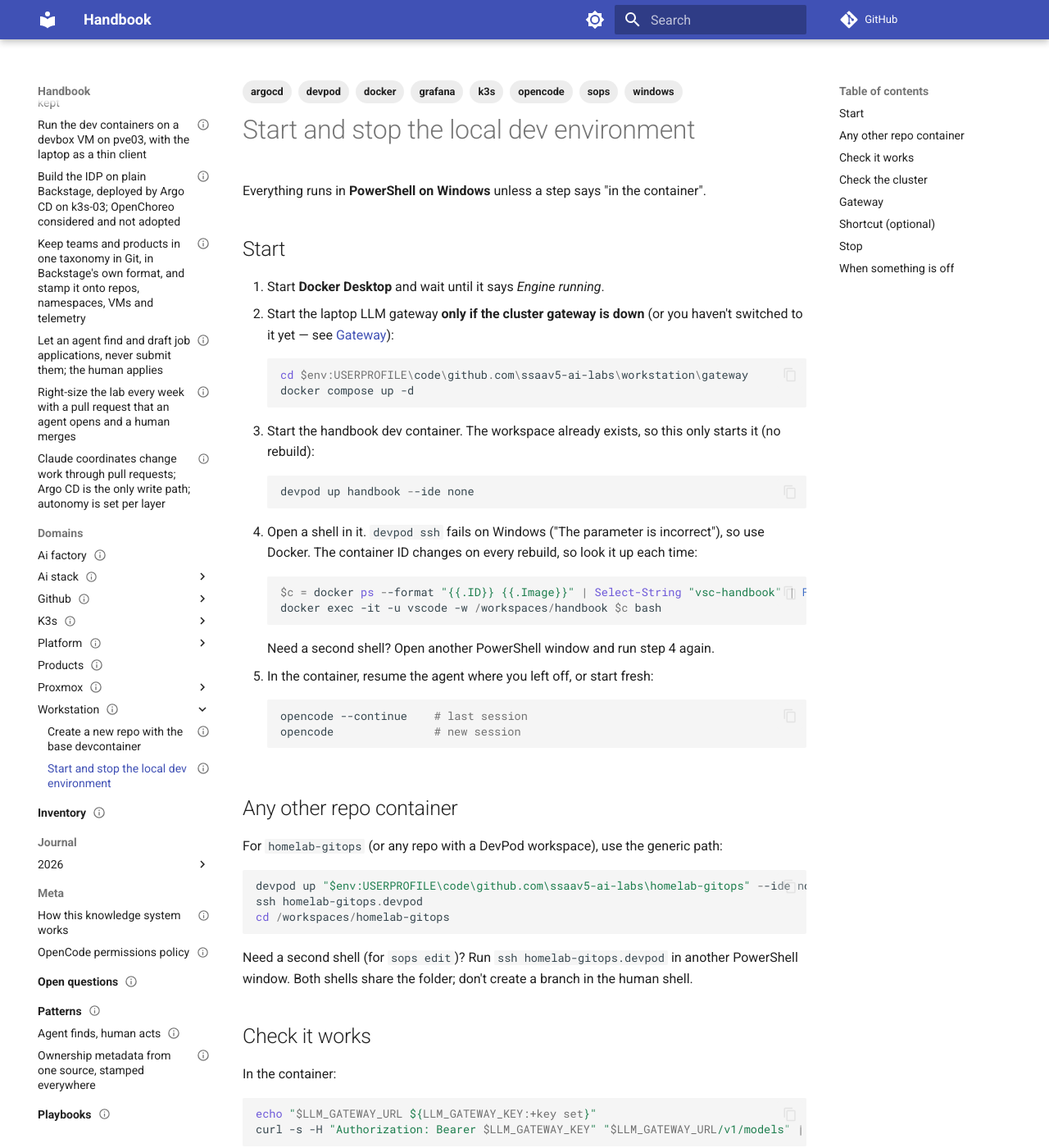
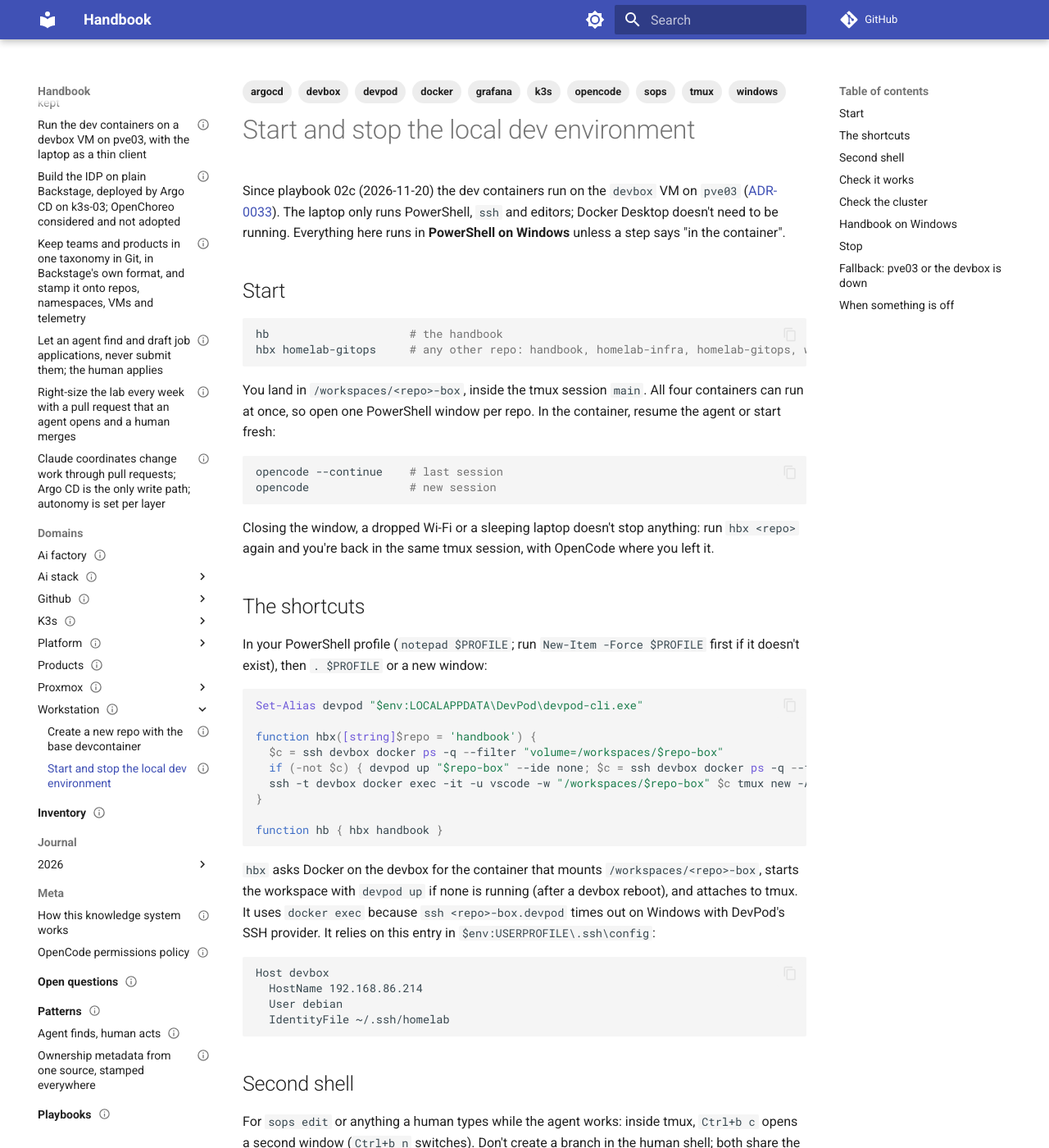
Before and after one commit to ssaav5-ai-labs/handbook, an MkDocs documentation site: the page built from docs/domains/workstation/runbook-daily-start.md, in a window 1280 px wide and 1400 px high. Shown: the whole window at 82% size. Built offline with MkDocs 1.6.1 and Material for MkDocs 9.7.7, drawn with Linux system fonts in a browser that asks for light colours; comment, search, counter and statistics services are not loaded; some of the changed text lies outside the part shown.

Commit message:
02c run: devbox in use, hbx daily start, playbook fixes
Playbook 02c ran 2026-11-20. Journal entry; the daily-start runbook now
uses hbx/hb on the devbox (docker exec, since DevPod's .devpod SSH
entries time out on Windows) with hbl as the laptop fallback; the
playbook gets the fixes from the run (.env before tofu plan, folder is
/workspaces/<repo>-box, known_hosts, docker exec instead of .devpod).
Workstation overview, reference-proxmox (devbox row, pve03 spare) and
hardware updated; catalog marks 02c done.

Co-Authored-By: Claude Opus 5.5 <noreply@anthropic.com>
Claude-Session: https://claude.ai/code/session_01S8kwfAk3gy9sAPgaXgyfD3

````diff
--- a/docs/domains/workstation/runbook-daily-start.md
+++ b/docs/domains/workstation/runbook-daily-start.md
@@ -1,116 +1,124 @@
 ---
 type: runbook
 title: Start and stop the local dev environment
-description: Daily routine on the Windows laptop - start the laptop gateway (fallback), start any repo's dev container, open a shell, resume the agent, check the cluster, and shut down.
+description: Daily routine - open any repo's dev container on the devbox VM with hbx (inside tmux), resume the agent, check the cluster; the laptop containers (hbl) are the fallback when pve03 is down.
 domain: workstation
-tags: [devpod, docker, windows, opencode, k3s, argocd, grafana, sops]
+tags: [devpod, docker, windows, opencode, k3s, argocd, grafana, sops, devbox, tmux]
 status: active
 visibility: public
 reuse: lab-specific
 created: 2026-10-23
-updated: 2026-11-04
-related: [index.md, ../../../playbooks/00-workstation-knowledge/PLAYBOOK.md, ../ai-stack/runbook-gateway-fallback.md]
+updated: 2026-11-20
+related: [index.md, ../../../playbooks/00-workstation-knowledge/PLAYBOOK.md, ../../../playbooks/02c-devbox/PLAYBOOK.md, ../../decisions/0033-dev-containers-on-a-devbox-vm.md, ../ai-stack/runbook-gateway-fallback.md]
 ---
 
 # Start and stop the local dev environment
 
-Everything runs in **PowerShell on Windows** unless a step says "in the container".
+Since playbook 02c (2026-11-20) the dev containers run on the `devbox` VM on `pve03` ([ADR-0033](../../decisions/0033-dev-containers-on-a-devbox-vm.md)). The laptop only runs PowerShell, `ssh` and editors; Docker Desktop doesn't need to be running. Everything here runs in **PowerShell on Windows** unless a step says "in the container".
 
 ## Start
 
-1. Start **Docker Desktop** and wait until it says *Engine running*.
-2. Start the laptop LLM gateway **only if the cluster gateway is down** (or you haven't switched to it yet — see [Gateway](#gateway)):
-   ```powershell
-   cd $env:USERPROFILE\code\github.com\ssaav5-ai-labs\workstation\gateway
-   docker compose up -d
-   ```
-3. Start the handbook dev container. The workspace already exists, so this only starts it (no rebuild):
-   ```powershell
-   devpod up handbook --ide none
-   ```
-4. Open a shell in it. `devpod ssh` fails on Windows ("The parameter is incorrect"), so use Docker. The container ID changes on every rebuild, so look it up each time:
-   ```powershell
-   $c = docker ps --format "{{.ID}} {{.Image}}" | Select-String "vsc-handbook" | ForEach-Object { $_.Line.Split(" ")[0] } | Select-Object -First 1
-   docker exec -it -u vscode -w /workspaces/handbook $c bash
-   ```
-   Need a second shell? Open another PowerShell window and run step 4 again.
-5. In the container, resume the agent where you left off, or start fresh:
-   ```bash
-   opencode --continue    # last session
-   opencode               # new session
-   ```
+```powershell
+hb                     # the handbook
+hbx homelab-gitops     # any other repo: handbook, homelab-infra, homelab-gitops, workstation
+```
 
-## Any other repo container
+You land in `/workspaces/<repo>-box`, inside the tmux session `main`. All four containers can run at once, so open one PowerShell window per repo. In the container, resume the agent or start fresh:
 
-For `homelab-gitops` (or any repo with a DevPod workspace), use the generic path:
+```bash
+opencode --continue    # last session
+opencode               # new session
+```
+
+Closing the window, a dropped Wi-Fi or a sleeping laptop doesn't stop anything: run `hbx <repo>` again and you're back in the same tmux session, with OpenCode where you left it.
+
+## The shortcuts
+
+In your PowerShell profile (`notepad $PROFILE`; run `New-Item -Force $PROFILE` first if it doesn't exist), then `. $PROFILE` or a new window:
 
 ```powershell
-devpod up "$env:USERPROFILE\code\github.com\ssaav5-ai-labs\homelab-gitops" --ide none
-ssh homelab-gitops.devpod
-cd /workspaces/homelab-gitops
+Set-Alias devpod "$env:LOCALAPPDATA\DevPod\devpod-cli.exe"
+
+function hbx([string]$repo = 'handbook') {
+  $c = ssh devbox docker ps -q --filter "volume=/workspaces/$repo-box"
+  if (-not $c) { devpod up "$repo-box" --ide none; $c = ssh devbox docker ps -q --filter "volume=/workspaces/$repo-box" }
+  ssh -t devbox docker exec -it -u vscode -w "/workspaces/$repo-box" $c tmux new -A -s main
+}
+
+function hb { hbx handbook }
 ```
 
-Need a second shell (for `sops edit`)? Run `ssh homelab-gitops.devpod` in another PowerShell window. Both shells share the folder; don't create a branch in the human shell.
+`hbx` asks Docker on the devbox for the container that mounts `/workspaces/<repo>-box`, starts the workspace with `devpod up` if none is running (after a devbox reboot), and attaches to tmux. It uses `docker exec` because `ssh <repo>-box.devpod` times out on Windows with DevPod's SSH provider. It relies on this entry in `$env:USERPROFILE\.ssh\config`:
+
+```
+Host devbox
+  HostName 192.168.86.214
+  User debian
+  IdentityFile ~/.ssh/homelab
+```
+
+## Second shell
+
+For `sops edit` or anything a human types while the agent works: inside tmux, `Ctrl+b c` opens a second window (`Ctrl+b n` switches). Don't create a branch in the human shell; both share the folder.
 
 ## Check it works
 
 In the container:
 ```bash
-echo "$LLM_GATEWAY_URL ${LLM_GATEWAY_KEY:+key set}"
+echo "$LLM_GATEWAY_URL ${LLM_GATEWAY_KEY:+key set} ${GH_TOKEN:+gh set}"
 curl -s -H "Authorization: Bearer $LLM_GATEWAY_KEY" "$LLM_GATEWAY_URL/v1/models" | grep -o '"id":"[^"]*"'
 ```
-You should see the URL, `key set`, and the aliases fast, code, reason and local. OpenCode's footer should show `code · LLM gateway`.
+You should see the URL, `key set gh set`, and the aliases fast, code, reason and local. OpenCode's footer should show `code`.
 
 ## Check the cluster
 
-In the `homelab-gitops` shell:
+In any container:
 
 ```bash
-kubectl get nodes                 # both Ready
+kubectl get nodes                 # three Ready
 kubectl -n argocd get applications
 ```
 
 In Grafana Cloud (`https://<stack>.grafana.net`) → **Alerting → Alert rules** → `homelab` folder: `LabSilent` is `Normal`. Argo CD apps are `Synced`/`Healthy`.
 
-## Gateway
+## Handbook on Windows
 
-The cluster gateway (`http://llm.<k3s-01-ip>.nip.io`) is primary after playbook 05; the laptop Compose gateway is the fallback. Keep the laptop gateway running until `LLM_GATEWAY_URL` is switched, then start it only when the cluster is down. See [the fallback runbook](../ai-stack/runbook-gateway-fallback.md).
+Obsidian and OpenKnowledge edit the Windows clone, which is no longer what the containers mount (they mount the devbox clone). `git pull` in `%USERPROFILE%\code\github.com\ssaav5-ai-labs\handbook` before editing there, and push through a PR as usual.
 
-## Shortcut (optional)
+## Stop
 
-Add this to your PowerShell profile (`notepad $PROFILE`), open a new window, and then `hb` (short for "handbook") does steps 1-4 in one go, starting Docker Desktop if it isn't running:
+Nothing to do. The containers keep running on the devbox. Optionally `devpod stop <repo>-box` to free memory on the devbox.
+
+## Fallback: pve03 or the devbox is down
+
+Start Docker Desktop and use the laptop workspaces as before, one at a time (the laptop has 8 GB). Add this to the profile too:
+
 ```powershell
-function hb {
+function hbl([string]$repo = 'handbook') {
   docker info *> $null
   if ($LASTEXITCODE -ne 0) {
     Start-Process "$env:ProgramFiles\Docker\Docker\Docker Desktop.exe"
     Write-Host "Waiting for Docker Desktop..."
     do { Start-Sleep 3; docker info *> $null } while ($LASTEXITCODE -ne 0)
   }
-  docker compose -f "$env:USERPROFILE\code\github.com\ssaav5-ai-labs\workstation\gateway\compose.yaml" up -d
-  devpod up handbook --ide none
-  $c = docker ps --format "{{.ID}} {{.Image}}" | Select-String "vsc-handbook" | ForEach-Object { $_.Line.Split(" ")[0] } | Select-Object -First 1
-  docker exec -it -u vscode -w /workspaces/handbook $c bash
+  devpod up $repo --ide none
+  $c = docker ps --format "{{.ID}} {{.Image}}" | Select-String "vsc-$repo" | ForEach-Object { $_.Line.Split(" ")[0] } | Select-Object -First 1
+  docker exec -it -u vscode -w "/workspaces/$repo" $c bash
 }
 ```
 
-## Stop
-
-```powershell
-devpod stop handbook
-docker compose -f "$env:USERPROFILE\code\github.com\ssaav5-ai-labs\workstation\gateway\compose.yaml" stop
-```
-OpenCode history survives stops and rebuilds (it lives in the `opencode-data` volume). Uncommitted files survive too, because the handbook folder is on Windows.
-
-If you've switched to the cluster gateway, remove the `docker compose ... up -d` line from the `hb` shortcut; the laptop gateway is the fallback now.
+`hbl homelab-infra` starts Docker Desktop if needed and opens the laptop container. Stop it with `devpod stop <repo>` before opening another. The laptop LLM gateway (Compose in `workstation/gateway`) is only for when the cluster gateway is down; see [the fallback runbook](../ai-stack/runbook-gateway-fallback.md).
 
 ## When something is off
 
 | Symptom | Fix |
 |---|---|
-| `failed to connect to the docker API at npipe:////./pipe/dockerDesktopLinuxEngine` | Docker Desktop isn't running (step 1). Start it, wait until `docker info` works, then retry. |
-| `devpod` not recognized | The alias from playbook 00 isn't loaded: open a new PowerShell window, or check `$PROFILE`. |
-| `$c` is empty | The container isn't running: rerun step 3 and check `docker ps`. |
-| Env vars empty in the container | They come from Windows user variables at container creation. Check `echo $env:LLM_GATEWAY_URL` in PowerShell, then `devpod up handbook --recreate --ide none`. |
-| Gateway calls fail | `docker compose ps` in `workstation\gateway`; `docker compose logs --tail 50`. |
-| Changed `devcontainer.json` | `devpod up handbook --recreate --ide none` (history and files are kept). |
+| `hbx` hangs or `ssh devbox` fails | Is the VM up? Proxmox UI → `pve03` → VM 110. `ssh devbox hostname` should print `devbox`. |
+| `hbx` prints `chdir to cwd ... no such file or directory` | The workspace ID is `<repo>-box`, so the folder is `/workspaces/<repo>-box`. Check `ssh devbox docker ps`. |
+| `ssh <repo>-box.devpod` waits for "devpod agent to come up" and times out | Known on Windows with the SSH provider. Use `hbx`. |
+| `Host key verification failed` from inside a container | The devbox's shared `known_hosts` is missing a host: `ssh-keyscan -t ed25519 <ip> >> ~/.ssh/known_hosts` in any container. |
+| Env vars empty in a devbox container | They come from `~/.devbox/env` on the devbox at container creation (`ssh devbox 'cut -d= -f1 ~/.devbox/env'` lists the names). Fix the file, then `devpod up <repo>-box --recreate --ide none`. |
+| Changed `.devcontainer/devbox/devcontainer.json` | Merge it, then `devpod up <repo>-box --recreate --ide none` (history in the `opencode-data` volume and the repo folder are kept). |
+| `failed to connect to the docker API at npipe:////./pipe/dockerDesktopLinuxEngine` | Only matters for `hbl`: Docker Desktop isn't running. `hbl` starts it. |
+| OpenCode's logo shows only "code", or colours look washed out | tmux isn't passing true colour. In the container: `printf 'set -g default-terminal "tmux-256color"\nset -as terminal-features ",*:RGB"\n' > ~/.tmux.conf && tmux source-file ~/.tmux.conf`, then restart OpenCode. |
+| A command with `"` inside fails in PowerShell (`template parsing error`, `accepts no arguments`) | PowerShell mangles inner double quotes when calling `ssh`/`docker`. Use single quotes outside, or none inside. |
--- /dev/null
+++ b/docs/journal/2026/2026-11-20-playbook-02c.md
@@ -0,0 +1,44 @@
+---
+type: journal
+title: Playbook 02c run - dev containers move to the devbox VM
+description: Running playbook 02c - devbox VM 110 on pve03 with Docker, secrets and handbook clone, four DevPod workspaces over the SSH provider, tmux, and the hbx shortcut.
+domain: workstation
+tags: [workstation, devbox, devpod, proxmox, opentofu, tmux]
+status: active
+created: 2026-11-20
+updated: 2026-11-20
+visibility: public
+reuse: lab-specific
+blog: candidate
+---
+
+# 2026-11-20: Playbook 02c run
+
+## Goal
+Move every repo's dev container off the 8 GB laptop onto a VM on `pve03`, so all of them can run at once and a run survives the laptop sleeping ([ADR-0033](../../decisions/0033-dev-containers-on-a-devbox-vm.md)).
+
+## How it ran
+First playbook run where Claude wrote the code as PRs directly (ADR-0038) instead of OpenCode on the laptop; Shawn ran the human steps. Run in parallel with the job-search work on k3s, which touches different repos.
+
+- **Code (2026-11-18):** homelab-infra #11 (`tofu/devbox.tf`, a `devbox` variable with the playbook sizes as defaults, `devbox/prepare.sh`, CI shellchecks it), and a `devbox/devcontainer.json` in handbook #53, homelab-gitops #102 and workstation #7.
+- **Before applying:** `free -g` on `pve03` showed 16 GB available next to `k3s-03`; enough for 8 GB more.
+- **Step 1:** `tofu plan` first failed with *Missing Proxmox VE API Endpoint*: the token in `homelab-infra/.env` has to be loaded (`set -a; . ./.env; set +a`). Then 1 to add, 0 to change, 0 to destroy; created in 23 s.
+- **Step 2:** Docker 29.10.0, containerd 2.4.2, buildx 0.39.0 (pinned, held), tmux 3.5a; root disk grew to 118 GB.
+- **Step 3:** the env file was written from the laptop container's own variables (`printf ... | ssh devbox 'umask 077; cat > ~/.devbox/env'`), kubeconfig and SSH key by `scp` from the container, the age key by `scp` from PowerShell (the homelab-infra container doesn't mount it). Nothing printed. All four files `600`, no CRLF.
+- **Step 6:** `devpod up` with the SSH provider worked, but `ssh homelab-infra-box.devpod` waited for the DevPod agent and timed out after about 5 minutes, twice. `docker exec` over plain SSH works. The workspace folder is `/workspaces/<repo>-box` (named after the workspace ID).
+- **Checks in the container:** gateway URL and key, `GH_TOKEN`, `kubectl get nodes` (three Ready via the VIP), age key, handbook mount, OpenCode 1.19.3: all fine. SSH to `k3s-01` failed with *Host key verification failed* until the shared `known_hosts` got the lab's host keys (`ssh-keyscan`).
+- **Step 7:** all four workspaces up; the devbox still had 7.1 GB available. OpenCode kept running in tmux after closing the PowerShell window.
+- **Step 8:** `hbx <repo>` finds the container by its `/workspaces/<repo>-box` mount (`docker ps --filter volume=...`), starts the workspace if needed and attaches to tmux; `hb` = `hbx handbook`; the old laptop function became `hbl <repo>`, without the old laptop gateway line.
+
+## Gotchas
+- PowerShell mangles double quotes nested inside a command for `ssh`/`docker` (`--format "{{index ...\"...\"}}"` gave a template parsing error). Use single quotes outside, or none inside.
+- Commands for PowerShell pasted into the container (and the other way round) were the most common mistake; instructions now name the shell on every block.
+- OpenCode's logo showed only "code" inside tmux: tmux needs true colour (`terminal-features ",*:RGB"`).
+
+## Decisions
+- Keep the devbox a VM, not a k3s pod or an LXC (Shawn asked 2026-11-18): a cluster outage shouldn't take the tools to fix it; Docker in an LXC needs nesting and fights user ID mapping on the bind mounts; and a VM is a firmer wall around the age key and tokens.
+- Enter containers with `docker exec`, not DevPod's SSH entries, until DevPod's SSH provider works on Windows.
+
+## Next
+- ADR-0033 to `accepted` when Shawn says so; ADR-0017 then gets its "laptop fallback" line.
+- Phase 2 of ADR-0038: Remote Control on the devbox, with its own read-only kubeconfig and a fine-grained GitHub token.
````
Also changed, not shown: docs/domains/proxmox/reference-hardware.md (+2 -2 lines), docs/domains/proxmox/reference-proxmox.md (+9 -1 lines), docs/domains/workstation/index.md (+2 -2 lines), docs/playbooks/index.md (+1 -1 lines), playbooks/02c-devbox/PLAYBOOK.md (+17 -14 lines).
